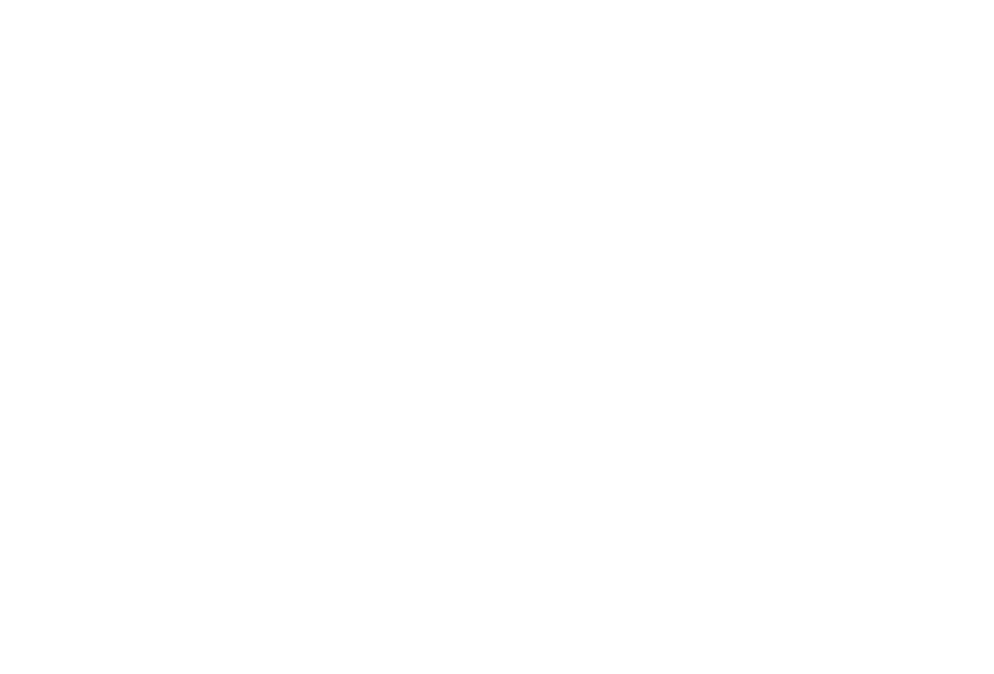
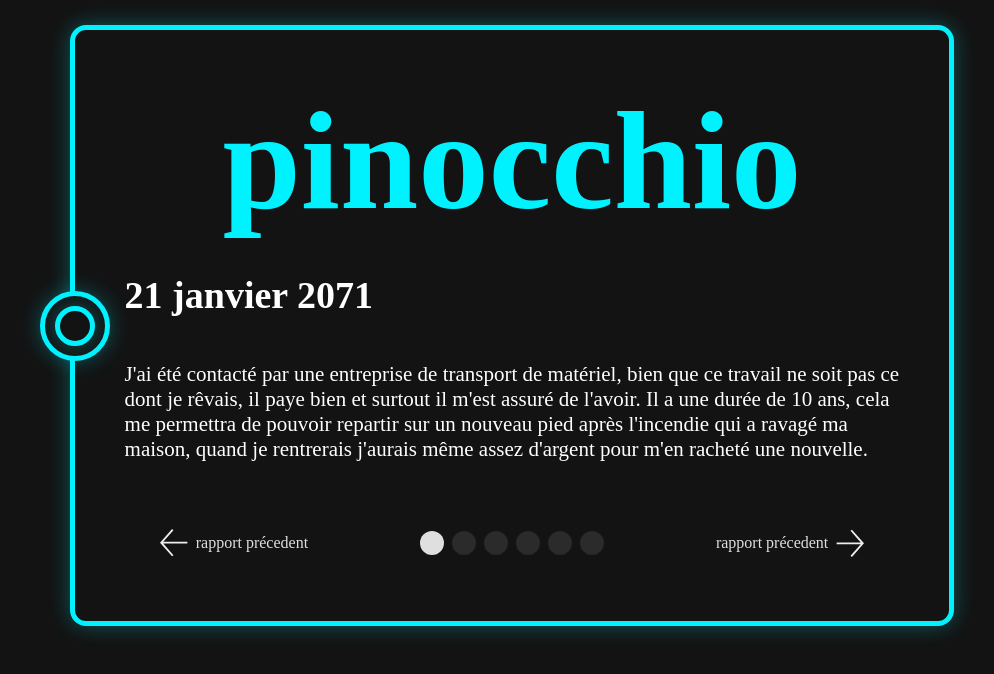
Before and after one commit to K0rneille/LaCabaleJovialeDeKeelan, a plain HTML site: page index.html in a window 1280 px wide. Shown: the whole page, without its empty margins (128-1122 px from the left). Drawn offline with Linux system fonts and the light colour scheme.

Commit message:
/end javascript

```diff
--- a/index.html
+++ b/index.html
@@ -9,6 +9,81 @@
     <link rel="stylesheet" href="style.css">
 </head>
 <body>
+   <main>
+    <h1> pinocchio</h1>
+    <section class="page page--active">
 
+        <h2>21 janvier 2071</h2>
+        <p>J'ai été contacté par une entreprise de transport de matériel, bien que ce travail ne soit pas ce dont je rêvais, il paye bien et surtout il m'est assuré de l'avoir.
+        Il a  une durée de 10 ans, cela me permettra de pouvoir repartir sur un nouveau pied après l'incendie qui a ravagé ma maison, quand je rentrerais j'aurais même assez d'argent pour m'en racheté une nouvelle.
+</p>
+    </section>
+    <section class="page">
+
+        <h2>21 janvier 2071</h2>
+        <p>J'ai été contacté par une entreprise de transport de matériel, bien que ce travail ne soit pas ce dont je rêvais, il paye bien et surtout il m'est assuré de l'avoir.
+Il a  une durée de 10 ans, cela me permettra de pouvoir repartir sur un nouveau pied après l'incendie qui a ravagé ma maison, quand je rentrerais j'aurais même assez d'argent pour m'en racheté une nouvelle.
+</p>
+    </section>
+
+    <section class="page ">
+
+        <h2>21 janvier 2071</h2>
+        <p>J'ai été contacté par une entreprise de transport de matériel, bien que ce travail ne soit pas ce dont je rêvais, il paye bien et surtout il m'est assuré de l'avoir.
+Il a  une durée de 10 ans, cela me permettra de pouvoir repartir sur un nouveau pied après l'incendie qui a ravagé ma maison, quand je rentrerais j'aurais même assez d'argent pour m'en racheté une nouvelle.
+</p>
+    </section>
+   <section class="page ">
+
+        <h2>22janvier 2071</h2>
+        <p>J'ai été contacté par une entreprise de transport de matériel, bien que ce travail ne soit pas ce dont je rêvais, il paye bien et surtout il m'est assuré de l'avoir.
+Il a  une durée de 10 ans, cela me permettra de pouvoir repartir sur un nouveau pied après l'incendie qui a ravagé ma maison, quand je rentrerais j'aurais même assez d'argent pour m'en racheté une nouvelle.
+</p>
+    </section>
+    <section class="page ">
+
+        <h2>23 janvier 2071</h2>
+        <p>J'ai été contacté par une entreprise de transport de matériel, bien que ce travail ne soit pas ce dont je rêvais, il paye bien et surtout il m'est assuré de l'avoir.
+Il a  une durée de 10 ans, cela me permettra de pouvoir repartir sur un nouveau pied après l'incendie qui a ravagé ma maison, quand je rentrerais j'aurais même assez d'argent pour m'en racheté une nouvelle.
+</p>
+    </section>
+    <section class="page ">
+
+        <h2>24 janvier 2071</h2>
+        <p>J'ai été contacté par une entreprise de transport de matériel, bien que ce travail ne soit pas ce dont je rêvais, il paye bien et surtout il m'est assuré de l'avoir.
+Il a  une durée de 10 ans, cela me permettra de pouvoir repartir sur un nouveau pied après l'incendie qui a ravagé ma maison, quand je rentrerais j'aurais même assez d'argent pour m'en racheté une nouvelle.
+</p>
+    </section>
+    <section class="page ">
+
+        <h2>25 janvier 2071</h2>
+        <p>J'ai été contacté par une entreprise de transport de matériel, bien que ce travail ne soit pas ce dont je rêvais, il paye bien et surtout il m'est assuré de l'avoir.
+Il a  une durée de 10 ans, cela me permettra de pouvoir repartir sur un nouveau pied après l'incendie qui a ravagé ma maison, quand je rentrerais j'aurais même assez d'argent pour m'en racheté une nouvelle.
+</p>
+    </section>
+    <nav>
+    <a href="" class="nav__btn nav__before">
+        <svg width="30" height="30" viewBox="0 0 30 30" fill="none" xmlns="http://www.w3.org/2000/svg">
+            <path d="M29.3328 14.6611L2.21393 14.6611M13.6683 28.6611L1.33282 14.6611L13.6683 0.661131" stroke="#EEEEEE" stroke-width="2"/>
+        </svg>
+        rapport précedent
+    </a>
+        <ul class="nav__positions">
+            <li class="nav__element nav__element--active">1</li>
+            <li class="nav__element">2</li>
+            <li class="nav__element">3</li>
+            <li class="nav__element">4</li>
+            <li class="nav__element">5</li>
+            <li class="nav__element">6</li>
+        </ul>
+    <a href="" class="nav__btn nav__after">
+        rapport précedent
+        <svg width="30" height="30" viewBox="0 0 30 30" fill="none" xmlns="http://www.w3.org/2000/svg">
+            <path d="M29.3328 14.6611L2.21393 14.6611M13.6683 28.6611L1.33282 14.6611L13.6683 0.661131" stroke="#EEEEEE" stroke-width="2"/>
+        </svg>
+
+    </a>
+    </nav>
+   </main>
 </body>
 </html>
--- a/script.js
+++ b/script.js
@@ -1,16 +1,46 @@
 'use strict'
 console.log("load");
 
+const before = document.querySelector('.nav__before')
+const after = document.querySelector('.nav__after')
+
 const pages = document.querySelectorAll(".page");
+const navs = document.querySelectorAll('.nav__element');
 
-pages.forEach((page)=>{
-    const back = page.firstChild();
-    back.addEventListener('click',()=>{
-        page.classlist.remove('page--active')
-    })
 
-    page.addEventListener('click', ()=>{
-        pages.classlist.add('.page--active');
+before.addEventListener('click', (e)=>{
+e.preventDefault()
+const previousNav=document.querySelector('.nav__element--active')
+let targetNav= previousNav.previousElementSibling
+previousNav.classList.remove('nav__element--active')
 
-    })
-})
+if (targetNav) {
+targetNav.classList.add('nav__element--active');
+changePage(targetNav.innerHTML)}
+else{
+navs[5].classList.add('nav__element--active');
+changePage(navs[5].innerHTML)}
+}
+)
+
+
+after.addEventListener('click', (e)=>{
+e.preventDefault()
+const previousNav = document.querySelector('.nav__element--active')
+const targetNav = previousNav.nextElementSibling
+previousNav.classList.remove('nav__element--active')
+if (targetNav) {
+targetNav.classList.add('nav__element--active');
+changePage(targetNav.innerHTML)}
+else{
+navs[0].classList.add('nav__element--active');
+changePage(navs[0].innerHTML)}
+}
+)
+
+function changePage(target){
+const previousPage = document.querySelector('.page--active')
+previousPage.classList.remove('page--active')
+const targetpage = pages[target - 1];
+targetpage.classList.add('page--active')
+}
--- a/style.css
+++ b/style.css
@@ -0,0 +1,140 @@
+
+*{
+    box-sizing: border-box;
+}
+
+body{
+
+    background-color: #131313;
+}
+
+
+
+main{
+    width: 70%;
+    aspect-ratio: 1.9 / 1;
+    margin: 2% 0;
+    justify-self: center;
+    align-self: center;
+    border: 5px #00f2ff solid;
+    border-radius: 16px;
+    position: relative;
+    box-shadow: #00f2ff4d 0 0 21px;
+    box-sizing: border-box;
+    padding:50px 50px;
+}
+main::before{
+    z-index: 2;
+    content: '';
+    width: 60px;
+    aspect-ratio: 1 / 1;
+    position: absolute;
+    left: 0;
+    top: 50%;
+    background-color: #131313;
+    border: 5px #00f2ff solid;
+        transform: translateX(-50%) translateY(-50%);
+
+    border-radius: 60px;
+    box-shadow: #00f2ff4d 0 0 21px;
+}
+
+main::after{
+    z-index: 3;
+    content: '';
+    width: 30px;
+    aspect-ratio: 1 / 1;
+    position: absolute;
+    left: 0;
+    top: 50%;
+    background-color:#131313;
+    border: 5px #00f2ff solid;
+    transform: translateX(-50%) translateY(-50%);
+    border-radius: 60px;
+    box-shadow: #00f2ff4d 0 0 21px;
+}
+
+
+h1{
+    color: #00f2ff;
+    justify-self: center;
+    font-size: clamp(40px ,0.8rem + 10vw, 213px);
+    margin: 0;
+
+
+
+}
+
+
+
+.page{
+    display: none;
+    margin: 32px 0;
+    flex-direction: column;
+    gap:24px ;
+}
+.page--active{
+    display: flex;
+}
+h2{
+margin: 0;
+color: white;
+    font-size: clamp(28px, 0.8rem + 5vw, 38px);
+}
+
+p{
+color: white;    font-size: clamp(16px, 0.8rem + 1vw ,21px);
+}
+
+
+nav{
+
+    .nav__btn{
+        display: flex;
+        align-items: center;
+        gap: 8px;
+        width: 45%;
+        justify-content: right;
+        svg{
+            width: 28px;
+
+        }
+
+        color: #eeee;
+        text-decoration: none;
+    }
+
+    .nav__after{
+        svg{
+            transform: rotate(180deg);
+        }
+        justify-content: left;
+    }
+    display: flex;
+    flex-direction: row;
+
+    .nav__positions{
+        padding: 0;
+        display: flex;
+        flex-direction: row;
+        width: 100%;
+        justify-content: center;
+        list-style: none;
+        gap: 8px;
+
+        .nav__element{
+            text-indent: 100%;
+            text-wrap: unset;
+            background-color: #2b2b2b;
+            width: 24px;
+            aspect-ratio: 1 / 1;
+            border-radius: 16px;
+            overflow: hidden;
+
+
+        }
+
+        .nav__element--active{
+            background-color: #eeee;
+        }
+    }}
```
Also changed, not shown: - FLASHBACK  On est embauché par un.txt (added, +57 -0 lines).
